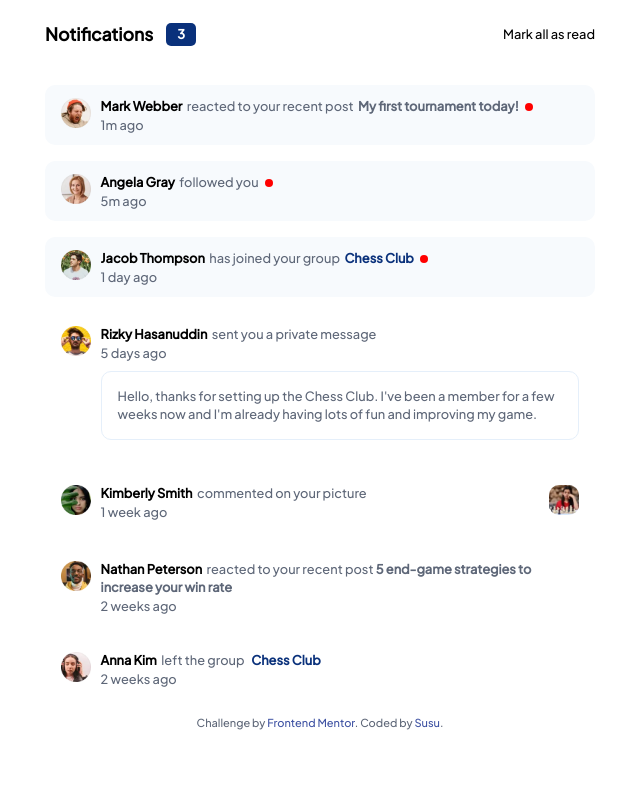
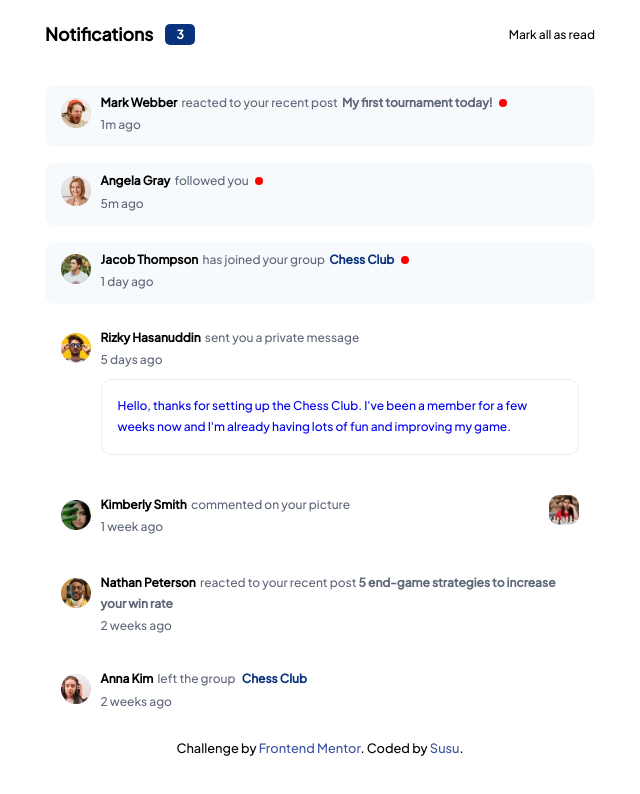
Before and after one commit to Susu-spec/notifications-page, a plain HTML site: page index.html in a window 1280 px wide. Shown: the whole page, without its empty margins (320-960 px from the left). Drawn offline with Linux system fonts and the light colour scheme.

Commit message:
Update: style

```diff
--- a/index.html
+++ b/index.html
@@ -3,14 +3,14 @@
 <head>
     <meta charset="UTF-8">
     <meta name="viewport" content="width=device-width, initial-scale=1.0">
-    <link rel="icon" type="image/png" sizes="32x32" href="./assets/images/favicon-32x32.png">
+    <link rel="icon" type="image/png" sizes="32x32" href="images/favicon-32x32.png">
     <link rel="stylesheet" href="style.css">
     <link rel="preconnect" href="https://fonts.googleapis.com">
     <link rel="preconnect" href="https://fonts.gstatic.com" crossorigin>
     <link href="https://fonts.googleapis.com/css2?family=Oswald:wght@700&family=Plus+Jakarta+Sans:wght@500&display=swap" rel="stylesheet">
     <title>Frontend Mentor | Notifications page</title>
     <style>
-        .attribution { font-size: 11px; text-align: center; }
+        .attribution { font-size: .8rem; text-align: center; color: black; }
         .attribution a { color: hsl(228, 45%, 44%); }
     </style>
 </head>
--- a/style.css
+++ b/style.css
@@ -4,7 +4,7 @@
 }
 
 body {
-    font-size: 0.8rem;
+    font-size: .75rem;
     font-family: 'Plus Jakarta Sans', sans-serif;
     font-weight: 200;
     color: hsl(219, 12%, 42%);
@@ -76,7 +76,7 @@ body {
 .notif__box, .notif__box--two {
     padding: .5rem 0;
     margin: 1rem 0;
-    line-height: 1.1rem;
+    line-height: 1.3rem;
 }
 
 .notif__box, .notif__msg--text:hover {
@@ -89,7 +89,6 @@ body {
 }
 
 .notif__text {
-    margin-top: .3rem;
     width: 100%;
 }
 
@@ -116,7 +115,6 @@ body {
 
 a {
     text-decoration: none;
-    color: hsl(219, 12%, 42%);
 }
 
 img {
@@ -162,3 +160,7 @@ img {
 .post, .group {
     font-weight: 600;
 }
+
+.post {
+    color: hsl(219, 12%, 42%);
+}
```
